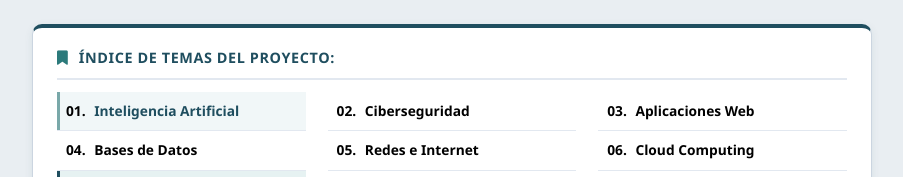
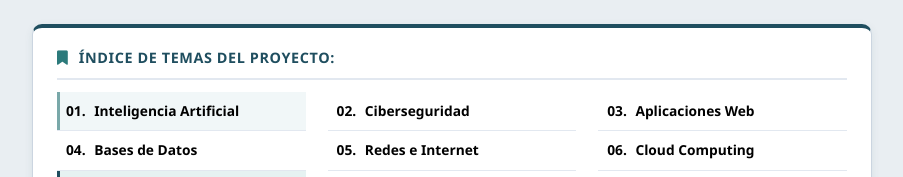
Before and after one commit to bagp060304G/pagina-digital, a plain HTML site: page iot.html in a window 1280 px wide. In both pictures the pointer is over the link 369 px from the left and 111 px from the top of the page. Shown: the top 177 px of the page, without its empty margins (188-1091 px from the left). Drawn offline with Linux system fonts and the light colour scheme.

Commit message:
Update estilos.css

```diff
--- a/estilos.css
+++ b/estilos.css
@@ -69,7 +69,7 @@ body {
 
 .menu-link:hover {
     background-color: #f1f7f8;
-    color: #1f4e5f;
+    color: #000000;
     border-left: 3px solid #79a8a9;
 }
 
```
